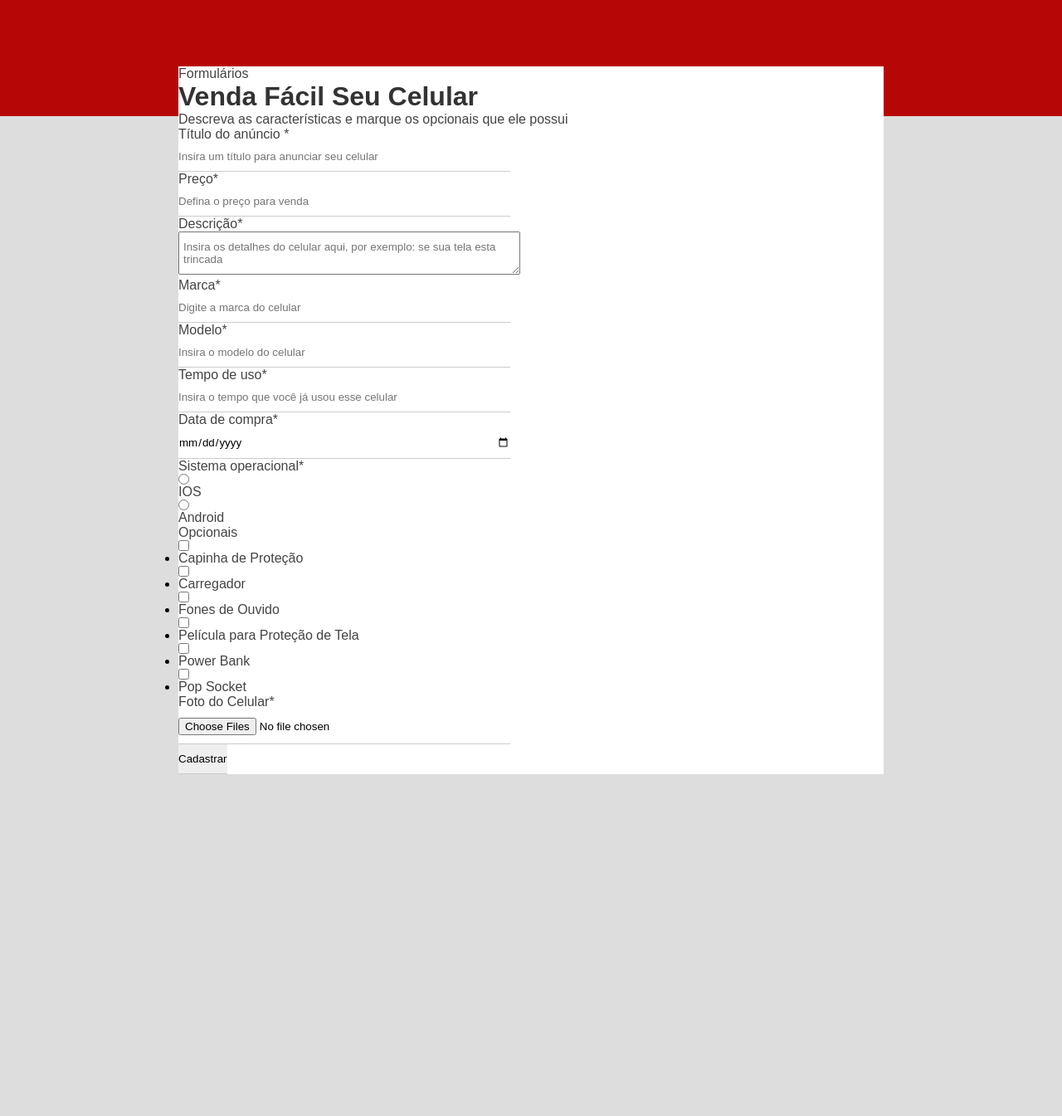
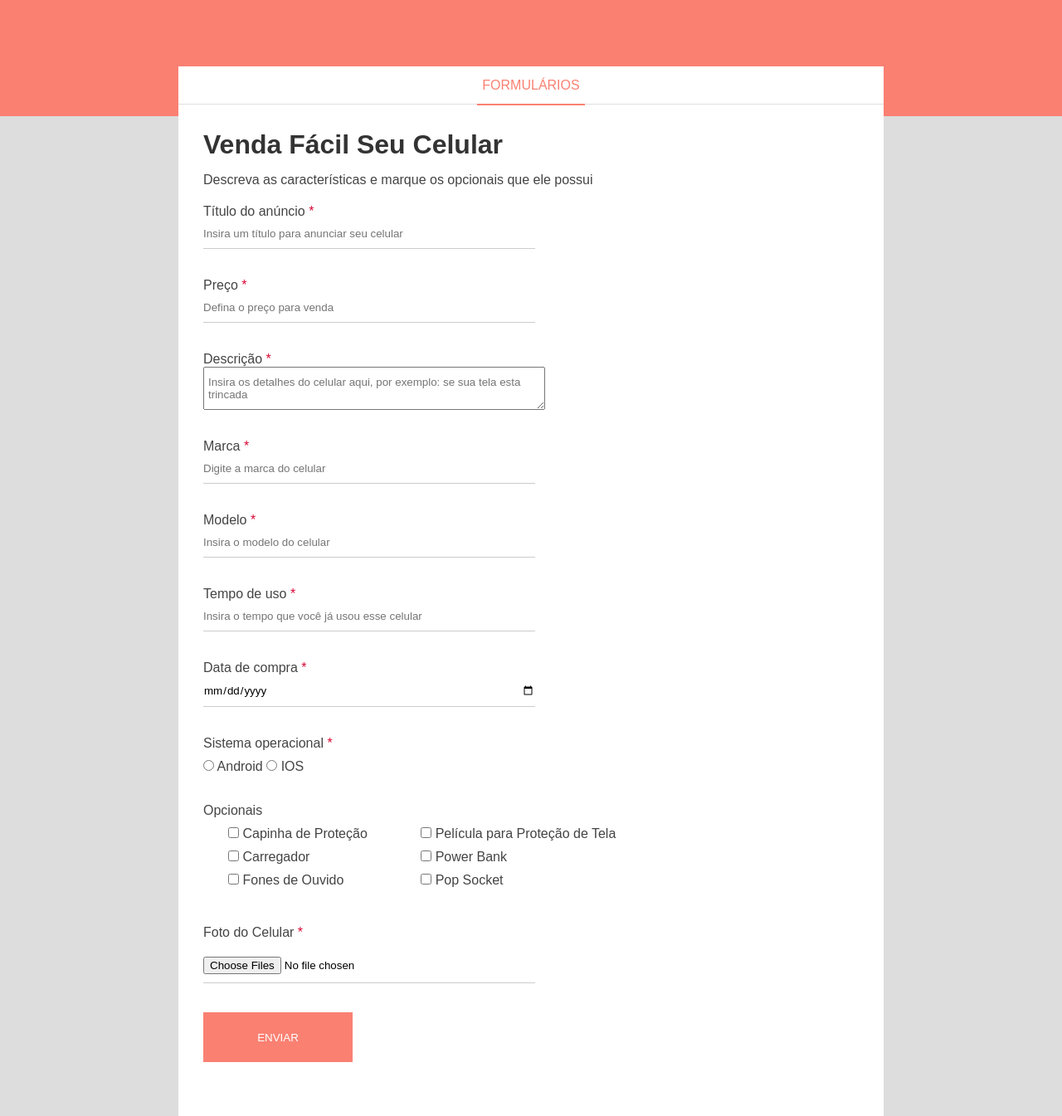
Before and after one commit to LeonardoEggres/Projeto-Formulario, a plain HTML site: page index.html in a window 1280 px wide. Shown: the part 60-1405 px from the top of the page at 83% size. Before the commit the page ends 1053 px from the top, so only its background shows below. Drawn offline with Linux system fonts and the light colour scheme.

Commit message:
commit final

```diff
--- a/CSS/styles.css
+++ b/CSS/styles.css
@@ -39,19 +39,18 @@ textarea {
     padding: 10px 5px;
 }
 
-.inicio {
+.header {
     height: 160px;
-    background-color: rgb(183, 6, 6);
+    background-color: #FA8072;
     padding: 20px;
 }
 
-.inicio h3 {
+.header h3 {
     color: #fff;
     margin-top: 0px;
 }
 
-.form-container,
-.formulario {
+.form-container {
     max-width: 850px;
     margin: 0 auto;
     background-color: #fff;
@@ -59,7 +58,74 @@ textarea {
     top: -60px;
 }
 
-.formulario label,
-.formulario input {
+.form-header {
+    border-bottom: 1px solid #dfdfdf;
+    height: 45px;
+}
+
+.form-header p {
+    color: #FA8072;
+    border-bottom: 2px solid #FA8072;
+    width: 130px;
+    text-align: center;
+    margin: 0 auto;
+    height: 45px;
+    text-transform: uppercase;
+    line-height: 45px;
+}
+
+.form-body {
+    padding: 30px
+}
+
+.form-tittle {
+    margin-bottom: 15px;
+}
+
+.form-body p {
+    margin-bottom: 20px;
+}
+
+.required-field {
+    color: #d80835;
+}
+
+.box-input {
+    margin-bottom: 35px;
+}
+
+.block {
     display: block;
 }
+
+.optional-box {
+    display: inline-block;
+    padding: 0px 30px 0px 30px;
+}
+
+.optional-list li {
+    list-style: none;
+    margin-bottom: 10px;
+}
+
+.box-input p {
+    margin-bottom: 10px;
+}
+
+.btn-submit {
+    background-color: #FA8072;
+    color: #fff;
+    border: 2px solid transparent;
+    height: 60px;
+    width: 180px;
+    cursor: pointer;
+    transition: 0.5;
+    text-transform: uppercase;
+}
+
+.btn-submit:hover {
+    background-color: #fff;
+    color: #FA8072;
+    border-color: #FA8072;
+    transition: 500ms linear;
+}
--- a/index.html
+++ b/index.html
@@ -10,44 +10,63 @@
 
 <body>
     <div class="container">
-        <div class="inicio">
+        <div class="header">
             <h3>Cadastre seu celular para vender o mais rápido possível</h3>
         </div>
         <div class="form-container">
+            <div class="form-header">
                 <p>Formulários</p>
             </div>
-        <div class="formulario">
-            <h1>Venda Fácil Seu Celular</h1>
+            <div class="form-body">
+                <h1 class="form-tittle">Venda Fácil Seu Celular</h1>
                 <p>Descreva as características e marque os opcionais que ele possui</p>
+                <form>
                     <div class="box-input">
-                <form>
                         <label for="tittle">Título do anúncio <span class="required-field">*</span></label>
                         <input type="text" name="tittle" id="tittle" class="block"
                             placeholder="Insira um título para anunciar seu celular" required>
-                    <label for="price">Preço<span class="required-field">*</span></label>
-                    <input type="number" name="price" placeholder="Defina o preço para venda" required>
-                    <label for="description">Descrição<span class="required-field">*</span></label>
+                    </div>
+                    <div class="box-input">
+                        <label for="price">Preço <span class="required-field">*</span></label>
+                        <input type="number" name="price" placeholder="Defina o preço para venda" required
+                            class="block">
+                    </div>
+                    <div class="box-input">
+                        <label for="description">Descrição <span class="required-field">*</span></label>
                         <textarea name="description"
                             placeholder="Insira os detalhes do celular aqui, por exemplo: se sua tela esta trincada"
                             required class="block"></textarea>
-                    <label for="brand">Marca<span class="required-field">*</span></label>
-                    <input type="text" name="brand" placeholder="Digite a marca do celular" required>
-                    <label for="Model">Modelo<span class="required-field">*</span></label>
-                    <input type="text" name="Model" placeholder="Insira o modelo do celular" required>
-                    <label for="usage-time">Tempo de uso<span class="required-field">*</span></label>
-                    <input type="text" name="usage-time" placeholder="Insira o tempo que você já usou esse celular">
-                    <label for="date">Data de compra<span class="required-field">*</span></label>
-                    <input type="date" name="date" required>
+                    </div>
+                    <div class="box-input">
+                        <label for="brand">Marca <span class="required-field">*</span></label>
+                        <input type="text" name="brand" placeholder="Digite a marca do celular" required class="block">
+                    </div>
+                    <div class="box-input">
+                        <label for="Model">Modelo <span class="required-field">*</span></label>
+                        <input type="text" name="Model" placeholder="Insira o modelo do celular" required class="block">
+                    </div>
+                    <div class="box-input">
+                        <label for="usage-time">Tempo de uso <span class="required-field">*</span></label>
+                        <input type="text" name="usage-time" placeholder="Insira o tempo que você já usou esse celular"
+                            class="block">
+                    </div>
+                    <div class="box-input">
+                        <label for="date">Data de compra <span class="required-field">*</span></label>
+                        <input type="date" name="date" required class="block">
+                    </div>
                     <div class="radio">
-                        <p>Sistema operacional<span class="required-field">*</span></p>
+                        <div class="box-input">
+                            <p>Sistema operacional <span class="required-field">*</span></p>
+                            <input type="radio" name="system" id="android">
+                            <label for="android">Android</label>
                             <input type="radio" name="system" id="ios">
                             <label for="ios">IOS</label>
-                        <input type="radio" name="system" id="android">
-                        <label for="android">Android</label>
                         </div>
-                    <div class="opcionais">
+                    </div>
+                    <div class="box-input">
                         <p>Opcionais</p>
-                        <ul class="lista-opcionais">
+                        <div class="optional-box">
+                            <ul class="optional-list">
                                 <li>
                                     <input type="checkbox" name="optional[]" value="capa">
                                     <label for="capa">Capinha de Proteção</label>
@@ -60,6 +79,10 @@
                                     <input type="checkbox" name="optional[]" value="fone">
                                     <label for="fone">Fones de Ouvido</label>
                                 </li>
+                            </ul>
+                        </div>
+                        <div class="optional-box">
+                            <ul class="optional-list">
                                 <li>
                                     <input type="checkbox" name="optional[]" value="pelicula">
                                     <label for="pelicula">Película para Proteção de Tela</label>
@@ -74,9 +97,15 @@
                                 </li>
                             </ul>
                         </div>
-                    <p>Foto do Celular<span class="required-field">*</span></p>
+                    </div>
+                    <div class="box-input">
+                        <p>Foto do Celular <span class="required-field">*</span></p>
                         <input type="file" name="image" required multiple accept="image/png, image/jpg" id="image">
-                    <input type="submit" value="Cadastrar" class="btn-submit">
+                    </div>
+                    <div class="box-input">
+                        <input type="submit" value="Enviar" class="btn-submit">
+                    </div>
+            </div>
             </form>
         </div>
     </div>
```
Lines whose indentation alone changed are shown as unchanged.
